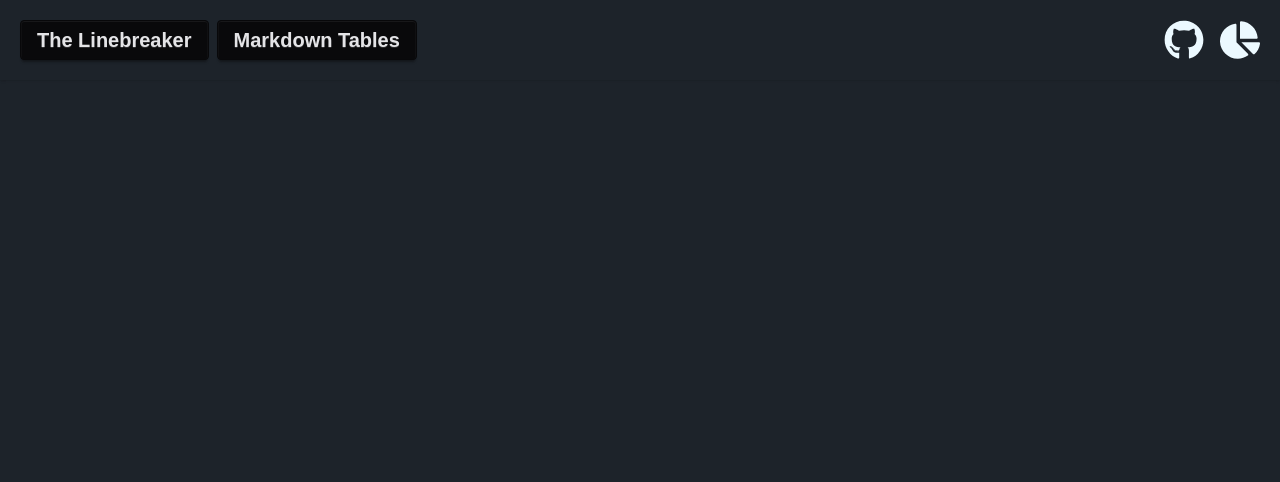
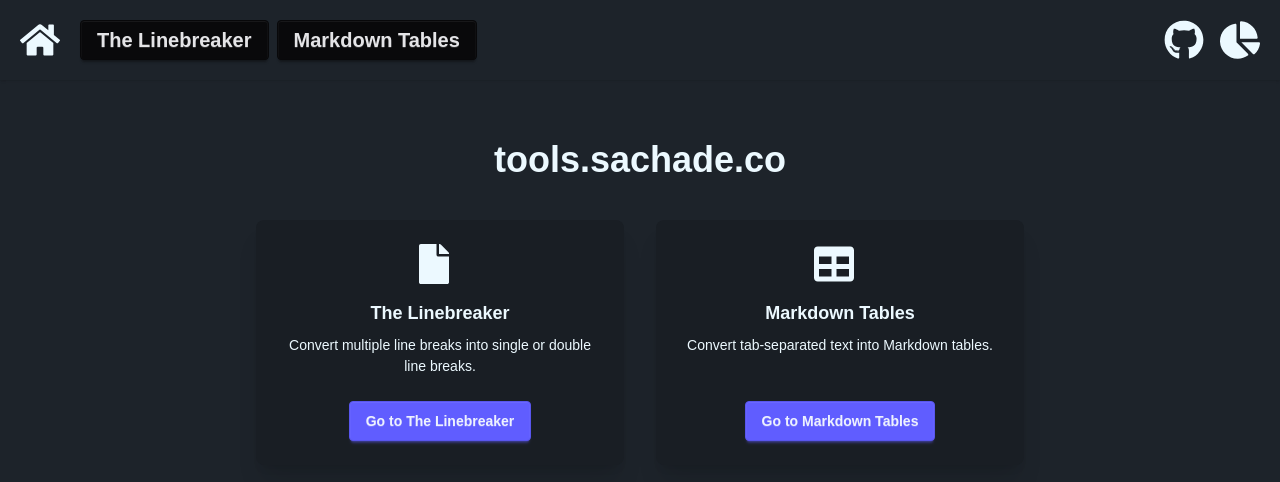
Before and after one commit to maamokun/linebreaker, a React (Vite) app: page / in a window 1280 px wide. Before the commit this address had no page. Shown: the top 482 px of the page. Built offline with nearby package versions, Linux system fonts and the light colour scheme.

Commit message:
fix: homepage and nice domain

```diff
--- a/src/main.tsx
+++ b/src/main.tsx
@@ -4,10 +4,11 @@ import { Toaster } from "sonner";
 import { BrowserRouter, Routes, Route, NavLink } from "react-router";
 import "./index.css";
 
-import Linebreaker from "./routes/index.tsx";
+import Linebreaker from "./routes/linebreaker.tsx";
 import Tables from "./routes/tables.tsx";
+import HomePage from "./routes/index.tsx";
 
-import { FaGithub, FaChartPie } from "react-icons/fa";
+import { FaGithub, FaChartPie, FaHome } from "react-icons/fa";
 
 createRoot(document.getElementById("root")!).render(
 	<StrictMode>
@@ -16,6 +17,9 @@ createRoot(document.getElementById("root")!).render(
 			<div className="navbar bg-base-100 shadow-sm justify-between flex flex-row items-center w-full p-5 gap-5">
 				<div className={"flex flex-row items-center gap-2"}>
 					<NavLink to={"/"}>
+							<FaHome className="w-10 h-10 mr-3" />
+					</NavLink>
+					<NavLink to={"/linebreaker"}>
 						<button className="btn btn-neutral text-xl">
 							The Linebreaker
 						</button>
@@ -44,6 +48,7 @@ createRoot(document.getElementById("root")!).render(
 				</div>
 			</div>
 			<Routes>
+				<Route path="/" element={<HomePage />} />
 				<Route path="/linebreaker" element={<Linebreaker />} />
 				<Route path="/tables" element={<Tables />} />
 			</Routes>
--- a/src/routes/index.tsx
+++ b/src/routes/index.tsx
@@ -1,145 +1,46 @@
-import { useState, useEffect } from "react";
-import { FaCopy } from "react-icons/fa";
-import { toast } from "sonner";
+import { NavLink } from "react-router";
+import { FaFile, FaTable } from "react-icons/fa";
 
-type Mode = "single" | "double";
+const navItems = [
+    {
+        to: "/linebreaker",
+        label: "The Linebreaker",
+        description: "Convert multiple line breaks into single or double line breaks.",
+        icon: <FaFile className="w-10 h-10 mr-3" />,
+    },
+    {
+        to: "/tables",
+        label: "Markdown Tables",
+        description: "Convert tab-separated text into Markdown tables.",
+        icon: <FaTable className="w-10 h-10 mr-3" />,
+    },
+];
 
-function processLineBreaks(text: string, mode: Mode): string {
-	if (text.trim() === "") return "";
-	if (mode === "single") {
-		return text.replace(/\n{2,}/g, "\n");
-	}
-	const normalized = text.replace(/\n{2,}/g, "\n");
-	return normalized.replace(/\n/g, "\n\n");
-}
-
-export default function Linebreaker() {
-	const [inputText, setInputText] = useState<string>("");
-	const [outputText, setOutputText] = useState<string>("");
-	const [mode, setMode] = useState<Mode>("single");
-	const [lineCount, setLineCount] = useState<number>(0);
-	const [autoCopy, setAutoCopy] = useState<boolean>(false);
-
-	const handleAutoCopy = () => {
-		if (autoCopy) {
-			setAutoCopy(false);
-			localStorage.removeItem("autoCopy");
-		} else {
-			setAutoCopy(true);
-			localStorage.setItem("autoCopy", "true");
-		}
-	};
-
-	useEffect(() => {
-		const storedAutoCopy = localStorage.getItem("autoCopy");
-		if (storedAutoCopy) {
-			setAutoCopy(JSON.parse(storedAutoCopy));
-		}
-	}, []);
-
-	useEffect(() => {
-		const lines = inputText
-			.split("\n")
-			.filter((line) => line.trim() !== "");
-		setLineCount(lines.length);
-		if (inputText.trim() === "") {
-			setOutputText("");
-			return;
-		}
-		if (/\n{2,}/.test(inputText)) {
-			toast.info(
-				"Detected two or more consecutive line breaks, switching to single line mode.",
-			);
-			setMode("single");
-			const single = inputText.replace(/\n{2,}/g, "\n");
-			setOutputText(single);
-		} else {
-			toast.info(
-				"Detected single line breaks, switching to double line mode.",
-			);
-			setMode("double");
-			const double = inputText.replace(/\n/g, "\n\n");
-			setOutputText(double);
-		}
-		if (autoCopy) {
-			navigator.clipboard.writeText(outputText);
-			toast.success(`Copied ${lineCount} lines to clipboard!`);
-		}
-	}, [inputText]);
-
-	const handleModeToggle = () => {
-		const newMode = mode === "double" ? "single" : "double";
-		const processed = processLineBreaks(inputText, newMode);
-		setOutputText(processed);
-		setMode(newMode);
-	};
-
+export default function HomePage() {
     return (
         <>
-			<div className="flex flex-col p-5 items-center justify-center mt-10ild">
+            <div className="flex flex-col p-5 items-center justify-center mt-10">
                 <div className="text-4xl text-center font-bold mb-10">
-					The Linebreaker
+                    tools.sachade.co
                 </div>
-				<div className="flex flex-col md:flex-row items-center justify-center gap-5 my-5 w-full">
-					<div className="flex flex-col space-y-5 w-full items-center justify-center">
-						<p className="text-2xl text-center font-bold">
-							Input Text
-						</p>
-						<textarea
-							className="textarea textarea-md w-full h-96"
-							placeholder="Put your text here..."
-							onChange={(e) => setInputText(e.target.value)}
-							value={inputText}
-						/>
-					</div>
-					<div className="flex flex-col space-y-5 w-full items-center justify-center">
-						<p className="text-2xl text-center font-bold">Result</p>
-						<textarea
-							className="textarea textarea-md textarea-success w-full h-96 cursor-not-allowed"
-							placeholder="Result will appear here!"
-							value={outputText}
-							readOnly
-						/>
+                <div className="grid grid-cols-1 md:grid-cols-2 gap-8 w-full max-w-3xl">
+                    {navItems.map((item) => (
+                        <div key={item.to} className="card bg-base-200 shadow-xl">
+                            <div className="card-body items-center text-center">
+                                <div className="mb-2">{item.icon}</div>
+                                <h2 className="card-title">{item.label}</h2>
+                                <p className="mb-4">{item.description}</p>
+                                <div className="card-actions">
+                                    <NavLink
+                                        to={item.to}
+                                        className="btn btn-primary"
+                                    >
+                                        Go to {item.label}
+                                    </NavLink>
                                 </div>
                             </div>
-				<p className="text-md text-center mb-2">{lineCount} lines</p>
-				<div className="flex flex-row items-center justify-center gap-3 w-full mt-3">
-					<p className="text-md text-center">
-						{mode === "single" ? "Single Line" : "Double Line"}
-					</p>
-					<input
-						type="checkbox"
-						className="toggle"
-						checked={mode === "double"}
-						onChange={handleModeToggle}
-					/>
                         </div>
-				<div className="flex flex-row items-center justify-center gap-3 w-full mt-3">
-					<label className="label cursor-pointer">
-						<p className="text-md text-white mr-2">
-							Auto Copy Result
-						</p>
-						<input
-							type="checkbox"
-							className="toggle"
-							checked={autoCopy}
-							onChange={() => handleAutoCopy()}
-						/>
-					</label>
-				</div>
-				<div className="flex flex-row items-center justify-center gap-3 mt-5">
-					<button
-						className="btn btn-primary"
-						onClick={() => {
-							navigator.clipboard.writeText(outputText);
-							toast.success(
-								`Copied ${lineCount} lines to clipboard!`,
-							);
-						}}
-					>
-						<FaCopy className="mr-2" />
-						Copy Result
-					</button>
+                    ))}
                 </div>
             </div>
         </>
--- /dev/null
+++ b/src/routes/linebreaker.tsx
@@ -0,0 +1,147 @@
+import { useState, useEffect } from "react";
+import { FaCopy } from "react-icons/fa";
+import { toast } from "sonner";
+
+type Mode = "single" | "double";
+
+function processLineBreaks(text: string, mode: Mode): string {
+	if (text.trim() === "") return "";
+	if (mode === "single") {
+		return text.replace(/\n{2,}/g, "\n");
+	}
+	const normalized = text.replace(/\n{2,}/g, "\n");
+	return normalized.replace(/\n/g, "\n\n");
+}
+
+export default function Linebreaker() {
+	const [inputText, setInputText] = useState<string>("");
+	const [outputText, setOutputText] = useState<string>("");
+	const [mode, setMode] = useState<Mode>("single");
+	const [lineCount, setLineCount] = useState<number>(0);
+	const [autoCopy, setAutoCopy] = useState<boolean>(false);
+
+	const handleAutoCopy = () => {
+		if (autoCopy) {
+			setAutoCopy(false);
+			localStorage.removeItem("autoCopy");
+		} else {
+			setAutoCopy(true);
+			localStorage.setItem("autoCopy", "true");
+		}
+	};
+
+	useEffect(() => {
+		const storedAutoCopy = localStorage.getItem("autoCopy");
+		if (storedAutoCopy) {
+			setAutoCopy(JSON.parse(storedAutoCopy));
+		}
+	}, []);
+
+	useEffect(() => {
+		const lines = inputText
+			.split("\n")
+			.filter((line) => line.trim() !== "");
+		setLineCount(lines.length);
+		if (inputText.trim() === "") {
+			setOutputText("");
+			return;
+		}
+		if (/\n{2,}/.test(inputText)) {
+			toast.info(
+				"Detected two or more consecutive line breaks, switching to single line mode.",
+			);
+			setMode("single");
+			const single = inputText.replace(/\n{2,}/g, "\n");
+			setOutputText(single);
+		} else {
+			toast.info(
+				"Detected single line breaks, switching to double line mode.",
+			);
+			setMode("double");
+			const double = inputText.replace(/\n/g, "\n\n");
+			setOutputText(double);
+		}
+		if (autoCopy) {
+			navigator.clipboard.writeText(outputText);
+			toast.success(`Copied ${lineCount} lines to clipboard!`);
+		}
+	}, [inputText]);
+
+	const handleModeToggle = () => {
+		const newMode = mode === "double" ? "single" : "double";
+		const processed = processLineBreaks(inputText, newMode);
+		setOutputText(processed);
+		setMode(newMode);
+	};
+
+	return (
+		<>
+			<div className="flex flex-col p-5 items-center justify-center mt-10ild">
+				<div className="text-4xl text-center font-bold mb-10">
+					The Linebreaker
+				</div>
+				<div className="flex flex-col md:flex-row items-center justify-center gap-5 my-5 w-full">
+					<div className="flex flex-col space-y-5 w-full items-center justify-center">
+						<p className="text-2xl text-center font-bold">
+							Input Text
+						</p>
+						<textarea
+							className="textarea textarea-md w-full h-96"
+							placeholder="Put your text here..."
+							onChange={(e) => setInputText(e.target.value)}
+							value={inputText}
+						/>
+					</div>
+					<div className="flex flex-col space-y-5 w-full items-center justify-center">
+						<p className="text-2xl text-center font-bold">Result</p>
+						<textarea
+							className="textarea textarea-md textarea-success w-full h-96 cursor-not-allowed"
+							placeholder="Result will appear here!"
+							value={outputText}
+							readOnly
+						/>
+					</div>
+				</div>
+				<p className="text-md text-center mb-2">{lineCount} lines</p>
+				<div className="flex flex-row items-center justify-center gap-3 w-full mt-3">
+					<p className="text-md text-center">
+						{mode === "single" ? "Single Line" : "Double Line"}
+					</p>
+					<input
+						type="checkbox"
+						className="toggle"
+						checked={mode === "double"}
+						onChange={handleModeToggle}
+					/>
+				</div>
+				<div className="flex flex-row items-center justify-center gap-3 w-full mt-3">
+					<label className="label cursor-pointer">
+						<p className="text-md text-white mr-2">
+							Auto Copy Result
+						</p>
+						<input
+							type="checkbox"
+							className="toggle"
+							checked={autoCopy}
+							onChange={() => handleAutoCopy()}
+						/>
+					</label>
+				</div>
+				<div className="flex flex-row items-center justify-center gap-3 mt-5">
+					<button
+						className="btn btn-primary"
+						onClick={() => {
+							navigator.clipboard.writeText(outputText);
+							toast.success(
+								`Copied ${lineCount} lines to clipboard!`,
+							);
+						}}
+					>
+						<FaCopy className="mr-2" />
+						Copy Result
+					</button>
+				</div>
+			</div>
+		</>
+	);
+}
```
Also changed, not shown: 1 other file (tests, documents, lock files or other folders). Lines whose indentation alone changed are shown as unchanged.
